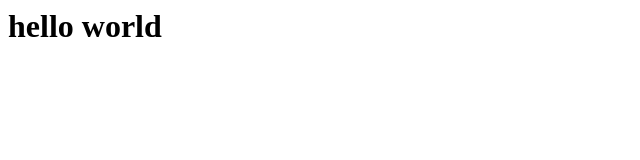
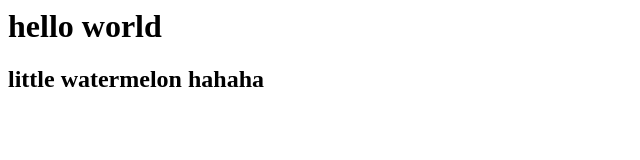
Before and after one commit to LXYhhhh/myxxxweb, a plain HTML site: page index.html in a window 1280 px wide. Shown: the whole page, without its empty margins (0-640 px from the left). Drawn offline with Linux system fonts and the light colour scheme.

Commit message:
Update index.html

```diff
--- a/index.html
+++ b/index.html
@@ -1 +1,2 @@
 <h1>hello world</h1>
+<h2>little watermelon hahaha</h2>
```
